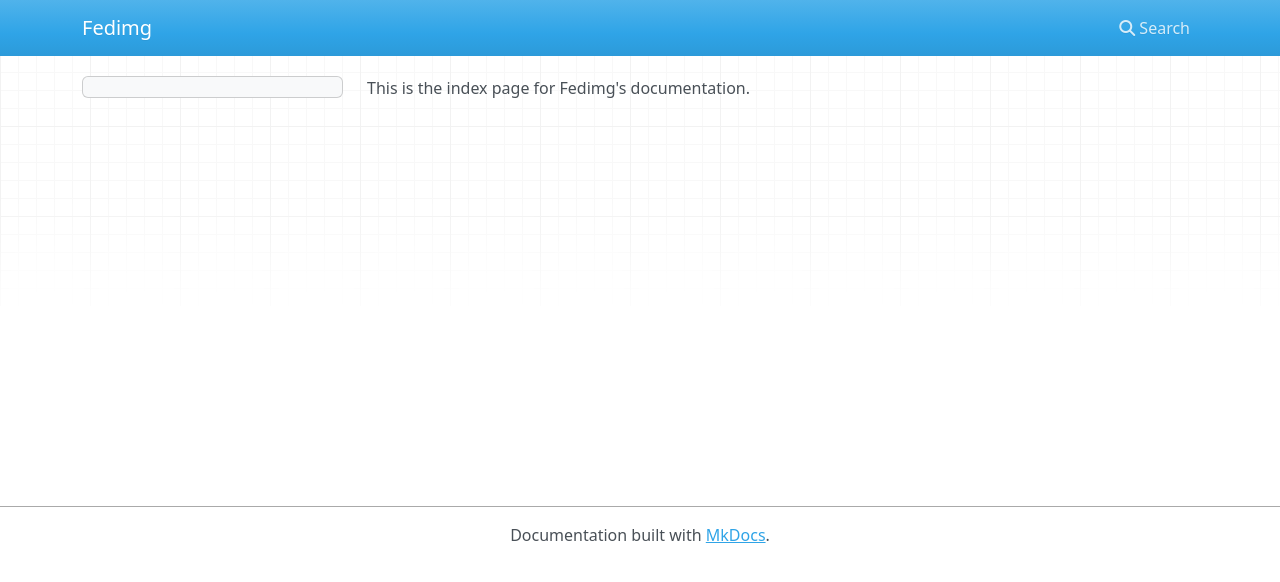
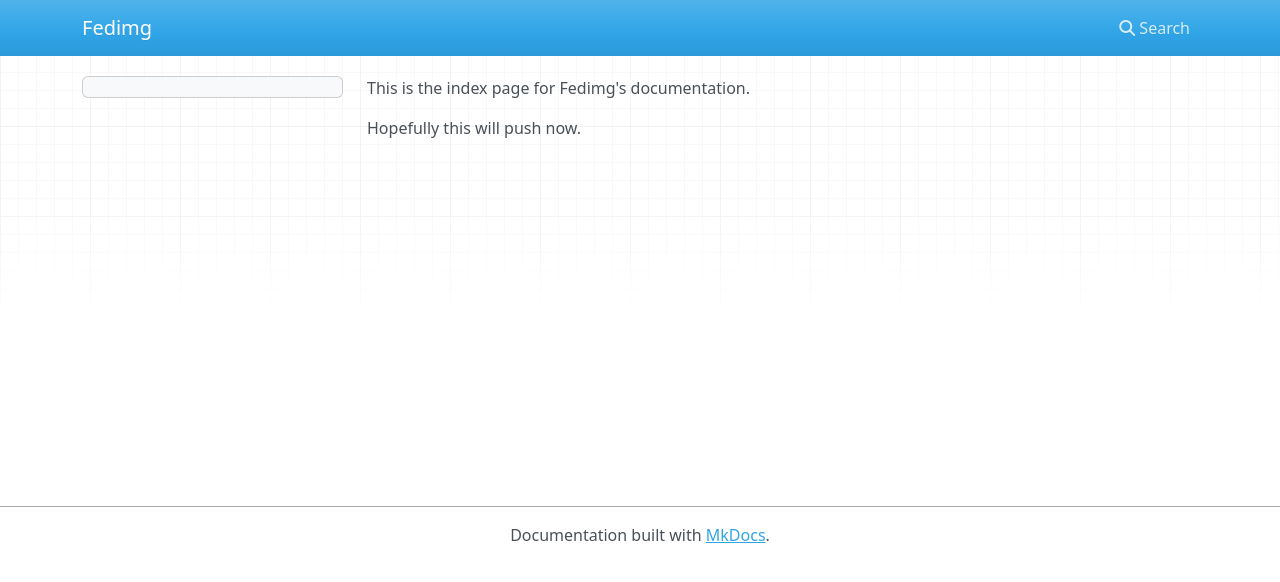
Before and after one commit to fedora-infra/fedimg, an MkDocs documentation site: the page built from docs/docs/index.md, in a window 1280 px wide. Shown: the top 582 px of the page. Built offline with MkDocs 1.6.1, drawn with Linux system fonts in a browser that asks for light colours; nearby versions of some CDN libraries.

Commit message:
I've installed a service hook for this repo so RTFD will rebuild on each push.

```diff
--- a/docs/docs/index.md
+++ b/docs/docs/index.md
@@ -1 +1,3 @@
 This is the index page for Fedimg's documentation.
+
+Hopefully this will push now.
```
